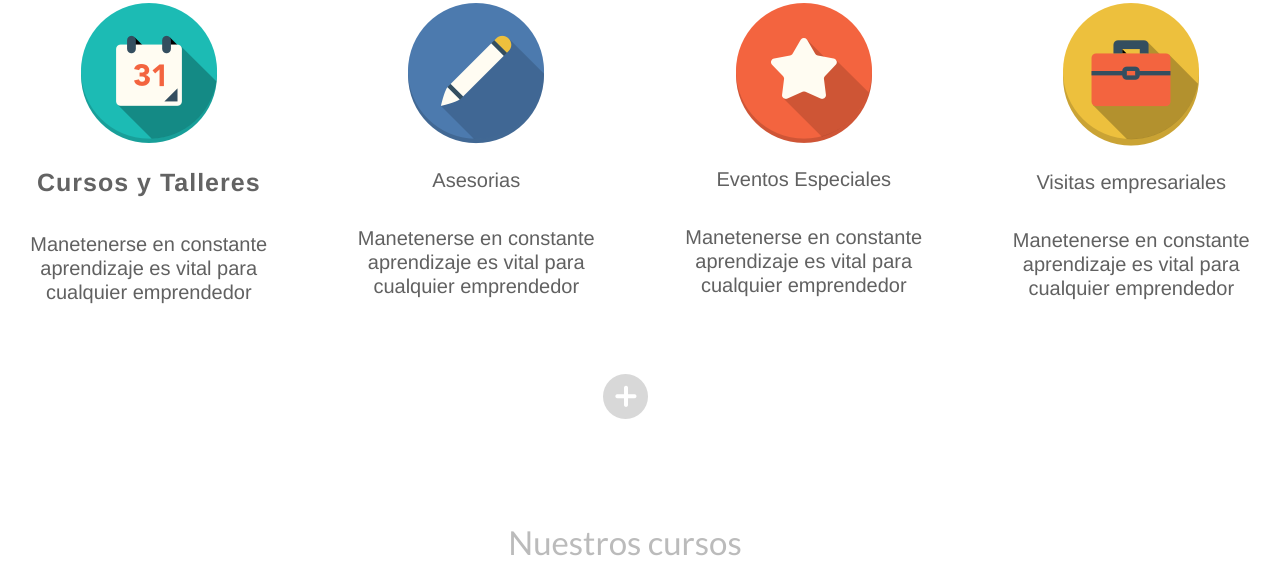
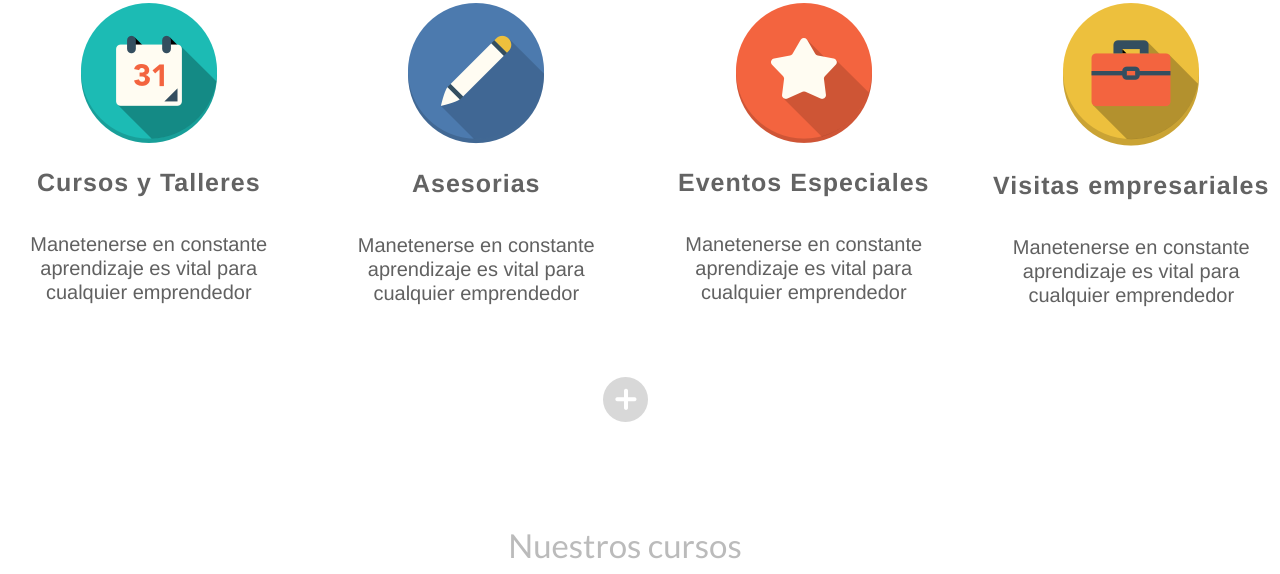
Before and after one commit to AntonioReyes11/TecnoCetiem, a plain HTML site: page index.html in a window 1280 px wide. Shown: the part 1044-1618 px from the top of the page. Drawn offline with nearby package versions, Linux system fonts and the light colour scheme.

Commit message:
Prueba fuentes

```diff
--- a/index.html
+++ b/index.html
@@ -57,7 +57,7 @@
     <img src="src/img/Group.png">
     <br>
     <br>
-    <p>Asesorias</p>
+    <p id="asesoria">Asesorias</p>
     <br>
     <p>Manetenerse en constante aprendizaje es vital para cualquier emprendedor</p>
 
@@ -66,7 +66,7 @@
     <img src="src/img/Group 3.png">
     <br>
     <br>
-    <p>Eventos Especiales</p>
+    <p id="evento">Eventos Especiales</p>
     <br>
     <p>Manetenerse en constante aprendizaje es vital para cualquier emprendedor</p>
 
@@ -75,7 +75,7 @@
     <img src="src/img/Group 4.png">
     <br>
     <br>
-    <p>Visitas empresariales</p>
+    <p id="visita">Visitas empresariales</p>
     <br>
     <p>Manetenerse en constante aprendizaje es vital para cualquier emprendedor</p>
 
--- a/src/css/styles.css
+++ b/src/css/styles.css
@@ -115,7 +115,7 @@ p.curso{
 p.cursa{
 	font-size: 20px;
 }
-#curso{
+#curso,#asesoria,#evento,#visita{
 font-size: 25px;
 font-weight:bold;
 font-family: "Helvetica Neue";
```
